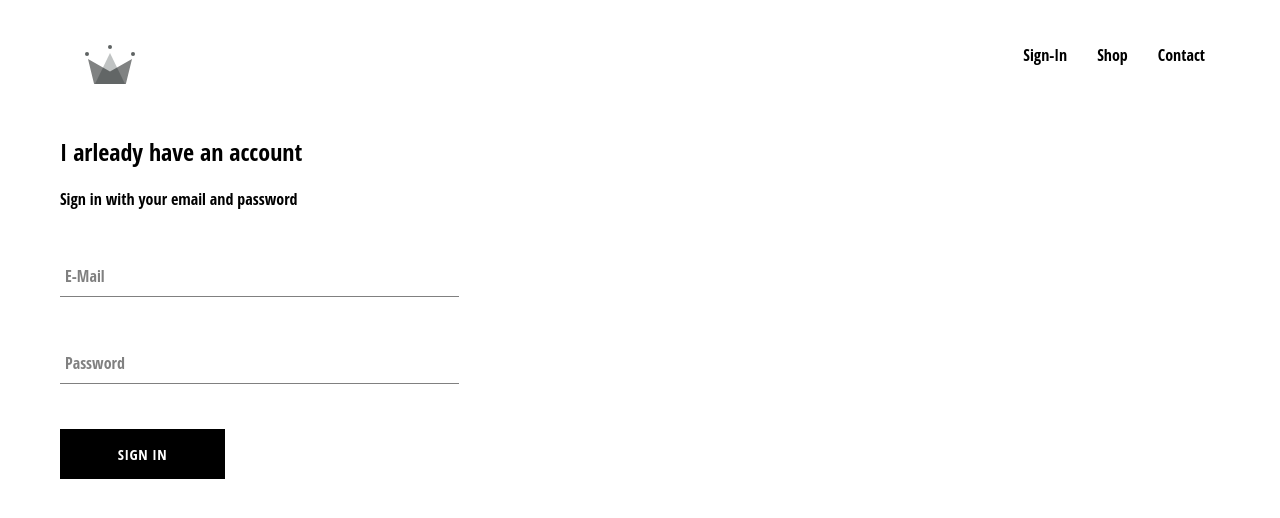
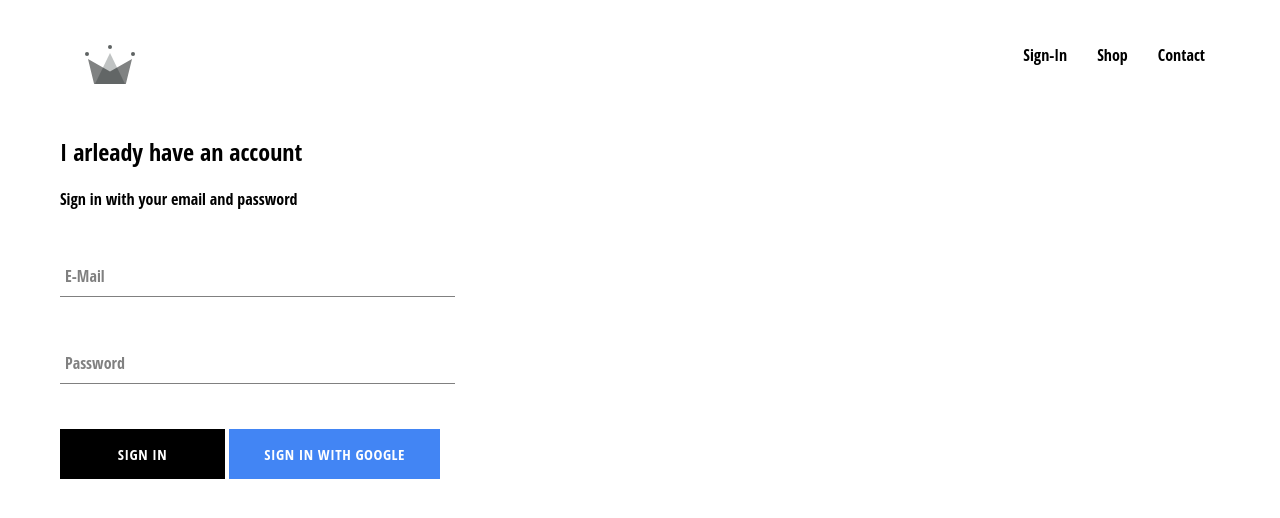
Before and after one commit to brunner-websites/crwn-clothing, a React (Create React App) app: page /signin in a window 1280 px wide. Shown: the top 518 px of the page. Built offline with nearby package versions, Linux system fonts and the light colour scheme; no server answers.

Commit message:
integrated firebase into application. created sign in page which uses 'sign in with google'

```diff
--- a/package.json
+++ b/package.json
@@ -6,6 +6,7 @@
     "@testing-library/jest-dom": "^4.2.4",
     "@testing-library/react": "^9.3.2",
     "@testing-library/user-event": "^7.1.2",
+    "firebase": "^7.13.2",
     "node-sass": "^4.13.1",
     "react": "^16.13.1",
     "react-dom": "^16.13.1",
--- a/src/App.css
+++ b/src/App.css
@@ -7,3 +7,7 @@
  text-decoration: none;
  color: black;
 }
+
+* {
+  block-size: border-box;
+}
--- a/src/App.js
+++ b/src/App.js
@@ -1,4 +1,4 @@
-import React from 'react';
+import React, { Component } from 'react';
 import { Switch, Route, BrowserRouter } from 'react-router-dom';
 
 import HomePage from './pages/homepage/homepage.component';
@@ -7,12 +7,44 @@
 import SignInAndSignUpPage from './pages/sign-in-and-sign-up/sign-in-and-sign-up.component';
 import './App.css';
 
-function App() {
+import { auth } from './firebase/firebase.utils'
+
+class App extends Component {
+
+  constructor(props) {
+    super(props);
+
+    this.state = {
+      currentUser: null
+    }
+  }
+
+  unsubscribeFromAuth = null;
+
+
+  componentDidMount() {
+
+    this.unsubscribeFromAuth =
+      auth.onAuthStateChanged((user) => {
+        this.setState({
+          currentUser: user
+        })
+      });
+  }
+
+  componentWillUnmount() {
+    this.unsubscribeFromAuth();
+  }
+
+
+  render() {
+
+    const { currentUser } = this.state;
     return (
       <div>
 
         <BrowserRouter>
-        <Header />
+          <Header currentUser={currentUser} />
           <Switch>
             <Route exact path="/" component={HomePage} />
             <Route exact path="/shop" component={Shop} />
@@ -24,4 +56,6 @@
     );
   }
 
+}
+
 export default App;
--- a/src/components/custom-button/custom-button.component.jsx
+++ b/src/components/custom-button/custom-button.component.jsx
@@ -1,9 +1,9 @@
 import React from 'react';
 import './custom-button.styles.scss';
 
-const CustomButton = ({ children, ...otherProps }) => {
+const CustomButton = ({ children, isGoogleSignIn, ...otherProps }) => {
   return (
-    <button className="custom-button" {...otherProps}>
+    <button className={`custom-button ${isGoogleSignIn ? 'google-sign-in' : ''}`} {...otherProps}>
       {children}
     </button>
   )
--- a/src/components/custom-button/custom-button.styles.scss
+++ b/src/components/custom-button/custom-button.styles.scss
@@ -19,4 +19,14 @@
     color: black;
     border: 1px solid black;
   }
+
+  &.google-sign-in {
+    background-color: #4285f4;
+    color: white;
+
+    &:hover {
+      background-color: #357ae8;
+      border: none;
+    }
+  }
 }
--- a/src/components/header/header.component.jsx
+++ b/src/components/header/header.component.jsx
@@ -4,19 +4,27 @@
 
 // code for importing SVG logo
 import { ReactComponent as Logo } from '../../assets/crown.svg';
+import { auth } from '../../firebase/firebase.utils'
 
-const Header = () => {
+const Header = ({ currentUser }) => {
   return (
     <div className="header">
       <Link to="/" className="logo-container">
         <Logo className="logo" />
       </Link>
       <div className="options">
-        <Link to="/signin" className="option">Sign-In</Link>
+
+        {
+          currentUser ?
+            <div className="option" onClick={() => auth.signOut()}>Sign Out</div>
+            :
+            <Link to="/signin" className="option">Sign-In</Link>
+        }
+
         <Link to="/shop" className="option">Shop</Link>
         <Link to="/contact" className="option">Contact</Link>
       </div>
-    </div>
+    </div >
   )
 }
 
--- a/src/components/header/header.styles.scss
+++ b/src/components/header/header.styles.scss
@@ -17,6 +17,7 @@
     display: flex;
     align-items: center;
     justify-content: flex-end;
+    cursor: pointer;
 
     .option {
       padding: 10px 15px;
--- a/src/components/sign-in/sign-in.component.jsx
+++ b/src/components/sign-in/sign-in.component.jsx
@@ -3,6 +3,8 @@
 
 import FormInput from '../form-input/form-input.component';
 import CustomButton from '../custom-button/custom-button.component';
+
+import { signInWithGoogle } from '../../firebase/firebase.utils';
 
 class SignIn extends Component {
 
@@ -60,7 +62,11 @@
             handleChange={this.handleChange}
             label="Password" />
 
-          <CustomButton type="submit">Sign In</CustomButton>
+          <div className="buttons">
+            <CustomButton type="submit">Sign In</CustomButton>
+            <CustomButton onClick={signInWithGoogle} isGoogleSignIn={true} >Sign In With Google</CustomButton>
+          </div>
+
         </form>
       </div>
     )
--- a/src/components/sign-in/sign-in.styles.scss
+++ b/src/components/sign-in/sign-in.styles.scss
@@ -1,9 +1,15 @@
 .sign-in {
-  width: 30vw;
+  width: 380px;
   display: flex;
   flex-direction: column;
 
   .title {
     margin: 10px 0px;
   }
+
+  .buttons {
+    display: flex;
+    justify-content: space-between;
+  }
+
 }
--- /dev/null
+++ b/src/firebase/firebase.utils.js
@@ -0,0 +1,32 @@
+import firebase from 'firebase/app';
+import 'firebase/firestore';
+import 'firebase/auth';
+
+const config = {
+  apiKey: "AIzaSyA5v19RM_wgaAizJLmJxN-6VlVYqWw8u0k",
+  authDomain: "crwn-db-ec5cc.firebaseapp.com",
+  databaseURL: "https://crwn-db-ec5cc.firebaseio.com",
+  projectId: "crwn-db-ec5cc",
+  storageBucket: "crwn-db-ec5cc.appspot.com",
+  messagingSenderId: "381226748891",
+  appId: "1:381226748891:web:65181e4a7c0eb4aef7f5fe",
+  measurementId: "G-49Y0GXWQ40"
+};
+
+firebase.initializeApp(config);
+
+export const auth = firebase.auth();
+export const firestore = firebase.firestore();
+
+
+// Google Authentication Utility Config
+const provider = new firebase.auth.GoogleAuthProvider();
+
+provider.setCustomParameters({
+  prompt: 'select_account'
+})
+
+export const signInWithGoogle = () => auth.signInWithPopup(provider);
+
+
+export default firebase;
```
Also changed, not shown: 1 other file (tests, documents, lock files or other folders). Lines whose indentation alone changed are shown as unchanged.
